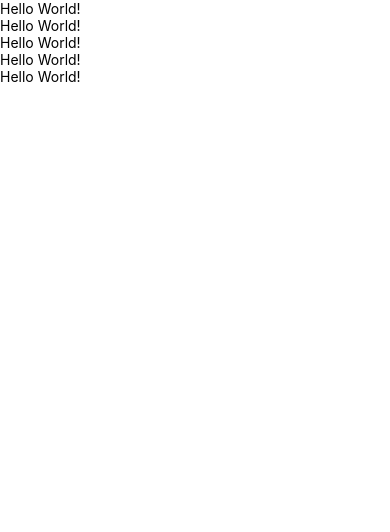
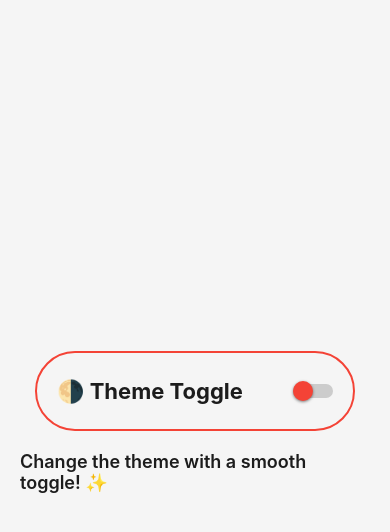
Before and after one commit to prathambhalke/Learn-React-Native-CLI, a React Native app: screen / in a window 390 px wide. Shown: the top 532 px of the page. Built offline with nearby package versions, Linux system fonts and the light colour scheme.

Commit message:
updated the folder sturucture and updated the UI

```diff
--- a/App.tsx
+++ b/App.tsx
@@ -1,18 +1,20 @@
 import React from "react";
-import { SafeAreaView, View, Text } from "react-native";
+import { SafeAreaView, View, Text, ScrollView, StyleSheet } from "react-native";
+import FlatCards from "./components/FlatCards";
+import ThemeToggle from "./components/ThemeToggle";
 
 function App() {
   return(
-    <SafeAreaView>
-      <View>
-        <Text>Hello World!</Text>
-        <Text>Hello World!</Text>
-        <Text>Hello World!</Text>
-        <Text>Hello World!</Text>
-        <Text>Hello World!</Text>
-      </View>
-    </SafeAreaView>
+  //  <SafeAreaView>
+  //      <ScrollView>
+  //       <Text>App</Text>
+  //       <FlatCards />
+  //     </ScrollView>
+  //     </SafeAreaView>
+      <ThemeToggle />
   )
 }
 
+const styles = StyleSheet.create({})
+
 export default App;
--- /dev/null
+++ b/components/FlatCards.tsx
@@ -0,0 +1,12 @@
+import { StyleSheet, Text, View } from 'react-native'
+import React from 'react'
+
+export default function FlatCards() {
+  return (
+    <View>
+      <Text>FlatCards</Text>
+    </View>
+  )
+}
+
+const styles = StyleSheet.create({})
--- a/AppPro.tsx
+++ b/components/ThemeToggle.tsx
@@ -1,30 +1,30 @@
 import React, {useState} from 'react';
 import {View, Text, StyleSheet, Switch, useColorScheme} from 'react-native';
 
-function AppPro(): JSX.Element {
+function ThemeToggle(): JSX.Element {
   const isDarkMode = useColorScheme() === 'dark';
   const [theme, setTheme] = useState(isDarkMode);
 
   const containerStyle = [
     Styles.container,
-    {backgroundColor: theme ? '#000' : '#fff'},
+    {backgroundColor: theme ? '#1c1c1c' : '#f5f5f5'},
   ];
 
   const textStyle = theme ? Styles.whiteText : Styles.blackText;
-  const borderColor = theme ? 'green' : 'red';
+  const borderColor = theme ? '#4caf50' : '#f44336'; // Subtle green or red
 
   return (
     <View style={containerStyle}>
       <View style={[Styles.innerContainer, {borderColor}]}>
-        <Text style={[textStyle, Styles.largeStyle]}>Toggle Theme</Text>
+        <Text style={[textStyle, Styles.largeStyle]}>🌗 Theme Toggle</Text>
         <Switch
           value={theme}
-          onValueChange={() => {
-            setTheme(!theme);
-          }}
+          onValueChange={() => setTheme(!theme)}
+          thumbColor={theme ? '#4caf50' : '#f44336'} // Thumb color for the switch
+          trackColor={{false: '#ccc', true: '#81c784'}} // Track color
         />
       </View>
-      <Text style={textStyle}>Change the theme by toggling!</Text>
+      <Text style={textStyle}>Change the theme with a smooth toggle! ✨</Text>
     </View>
   );
 }
@@ -34,27 +34,33 @@ const Styles = StyleSheet.create({
     flex: 1,
     alignItems: 'center',
     justifyContent: 'center',
+    padding: 20,
   },
   innerContainer: {
     flexDirection: 'row',
     alignItems: 'center',
-    justifyContent: 'space-around',
+    justifyContent: 'space-between',
     borderRadius: 50,
     borderWidth: 2,
-    width: 300,
-    height: 100,
-    marginBottom: 10,
+    paddingHorizontal: 20,
+    width: 320,
+    height: 80,
+    marginBottom: 20,
   },
   whiteText: {
-    color: '#fff',
+    color: '#ffffff',
+    fontSize: 18,
+    fontWeight: '600',
   },
   blackText: {
-    color: '#000',
+    color: '#1c1c1c',
+    fontSize: 18,
+    fontWeight: '600',
   },
   largeStyle: {
-    fontSize: 20,
+    fontSize: 22,
     fontWeight: 'bold',
   },
 });
 
-export default AppPro;
+export default ThemeToggle;
--- a/index.js
+++ b/index.js
@@ -3,8 +3,7 @@
  */
 
 import {AppRegistry} from 'react-native';
-// import App from './App';
+import App from './App';
 import {name as appName} from './app.json';
-import AppPro from './AppPro';
 
-AppRegistry.registerComponent(appName, () => AppPro);
+AppRegistry.registerComponent(appName, () => App);
```
